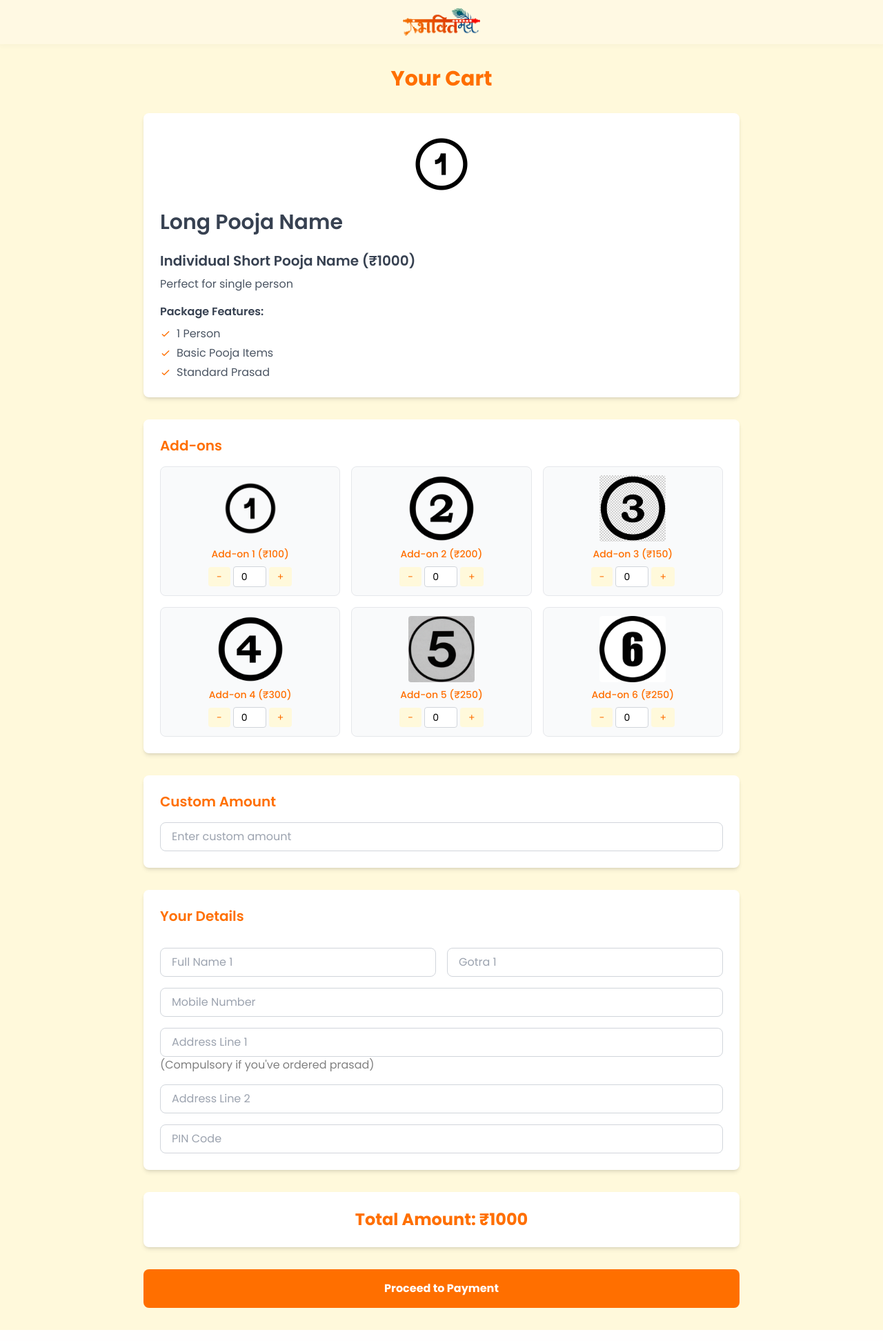
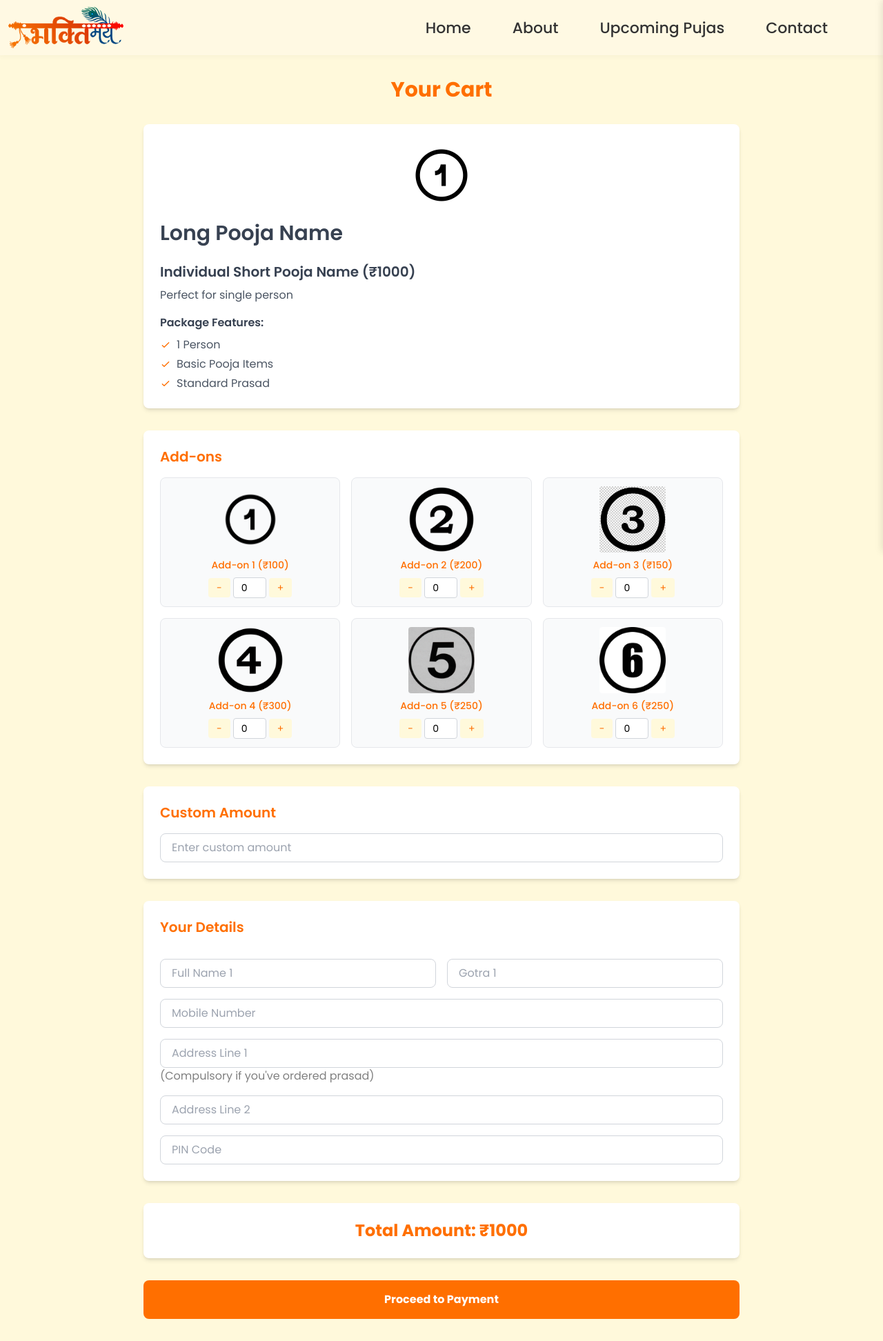
Before and after one commit to hridyesh-gupta/Bhaktimay, a PHP site: page /cart.php in a window 1280 px wide. Shown: the whole page at 69% size. Run offline with PHP 8.4, Linux system fonts and the light colour scheme; a stand-in replaces the project's code that opens the database connection; some libraries are stand-ins or nearby versions.

Commit message:
Update header.php

```diff
--- a/header.php
+++ b/header.php
@@ -1,38 +1,180 @@
 <?php
-// Essential header styles
 $header_styles = "
 <style>
     body {
-        padding-top: 64px;
+        padding-top: 80px;
+        margin: 0;
+
     }
+
     .logo {
-        height: 40px;
+        height: 60px;
         display: block;
     }
+
     header {
         position: fixed;
         top: 0;
         left: 0;
         width: 100%;
-        height: 64px;
+        height: 80px;
+        padding: 0 12px;
+        background: rgba(255, 249, 229, 0.8);
+        backdrop-filter: blur(10px);
+        box-shadow: 0 2px 8px rgba(52, 57, 75, 0.04);
+        z-index: 1000;
         display: flex;
         align-items: center;
-        justify-content: center;
-        padding: 0 16px;
-        background: rgba(255, 249, 229, 0.8);
-        backdrop-filter: blur(10px);
-        -webkit-backdrop-filter: blur(10px);
-        box-shadow: 0 2px 8px rgba(52, 57, 75, 0.04);
-        z-index: 1000;
+        padding-right: 30px;
+
+
+    }
+
+    header a {
+        display: flex;
+        align-items: center;
+    }
+
+    nav {
+        margin-left: auto;
+    }
+
+    nav ul {
+        list-style: none;
+        display: flex;
+        gap: 60px;
+        font-size: 22px;
+        font-weight: 400;
+        margin: 0;
+        padding: 0;
+        margin-right: 50px;
+    }
+
+    nav ul li a {
+        text-decoration: none;
+        color: #333;
+        font-weight: 500;
+        transition: color 0.3s;
+    }
+
+    nav ul li a:hover {
+        color: #007BFF;
+    }
+
+    .menu-icon {
+        display: none;
+        font-size: 28px;
+        cursor: pointer;
+        margin-left: auto;
+        padding: 10px;
+        line-height: 1;
+    }
+
+    /* Sidebar Styles */
+    .sidebar {
+        position: fixed;
+        top: 0;
+        right: -250px;
+        width: 250px;
+        height: 100%;
+        background-color: white;
+        box-shadow: -2px 0 10px rgba(0, 0, 0, 0.1);
+        padding-top: 80px;
+        transition: right 0.3s ease-in-out;
+        z-index: 9999;
+    }
+
+    .sidebar.open {
+        right: 0;
+    }
+
+    .sidebar .close-btn {
+        position: absolute;
+        top: 20px;
+        right: 20px;
+        font-size: 26px;
+        font-weight: bold;
+        background: none;
+        border: none;
+        cursor: pointer;
+        color: #333;
+    }
+
+    .sidebar ul {
+        list-style: none;
+        padding: 0 20px;
+        margin-top: 30px;
+    }
+
+    .sidebar ul li {
+        margin: 20px 0;
+    }
+
+    .sidebar ul li a {
+        font-size: 18px;
+        color: #333;
+        text-decoration: none;
+    }
+
+    .sidebar ul li a:hover {
+        color: #007BFF;
+    }
+
+    @media (max-width: 768px) {
+
+
+
+        nav ul {
+            display: none;
+        }
+
+        .menu-icon {
+            display: block;
+        }
     }
 </style>
+
+<script>
+  function toggleSidebar() {
+    const sidebar = document.getElementById('sidebar');
+    sidebar.classList.toggle('open');
+  }
+
+  function closeSidebar() {
+    document.getElementById('sidebar').classList.remove('open');
+  }
+</script>
 ";
 
-// Output the header HTML
 echo $header_styles;
 ?>
+
 <header>
     <a href="/">
         <img src="images/logo.png" alt="Bhaktimay Logo" class="logo">
     </a>
+
+
+
+    <nav>
+        <ul>
+            <li><a href="/">Home</a></li>
+            <li><a href="#">About</a></li>
+            <li><a href="upcoming-pujas.php">Upcoming Pujas</a></li>
+            <li><a href="#">Contact</a></li>
+        </ul>
+    </nav>
+    <div class="menu-icon" onclick="toggleSidebar()">&#9776;</div>
+
 </header>
+
+<div class="sidebar" id="sidebar">
+
+    <ul>
+        <li><a href="/">Home</a></li>
+        <li><a href="#">About</a></li>
+        <li><a href="upcoming-pujas.php">Pujas</a></li>
+        <li><a href="#">Contact</a></li>
+    </ul>
+     <button class="close-btn" onclick="closeSidebar()">×</button>
+</div>
```
